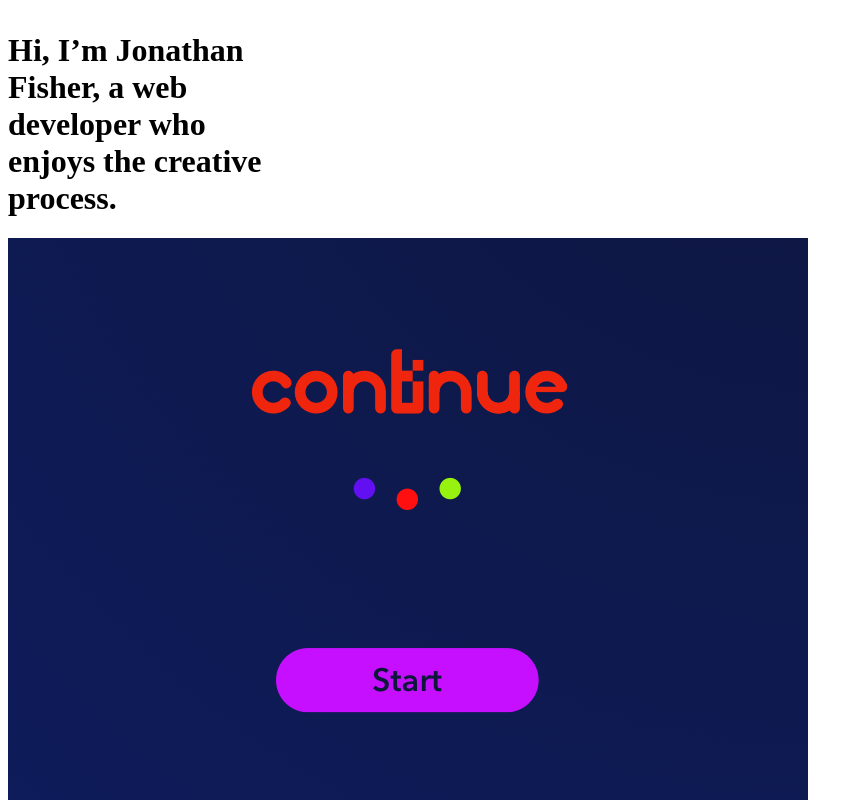
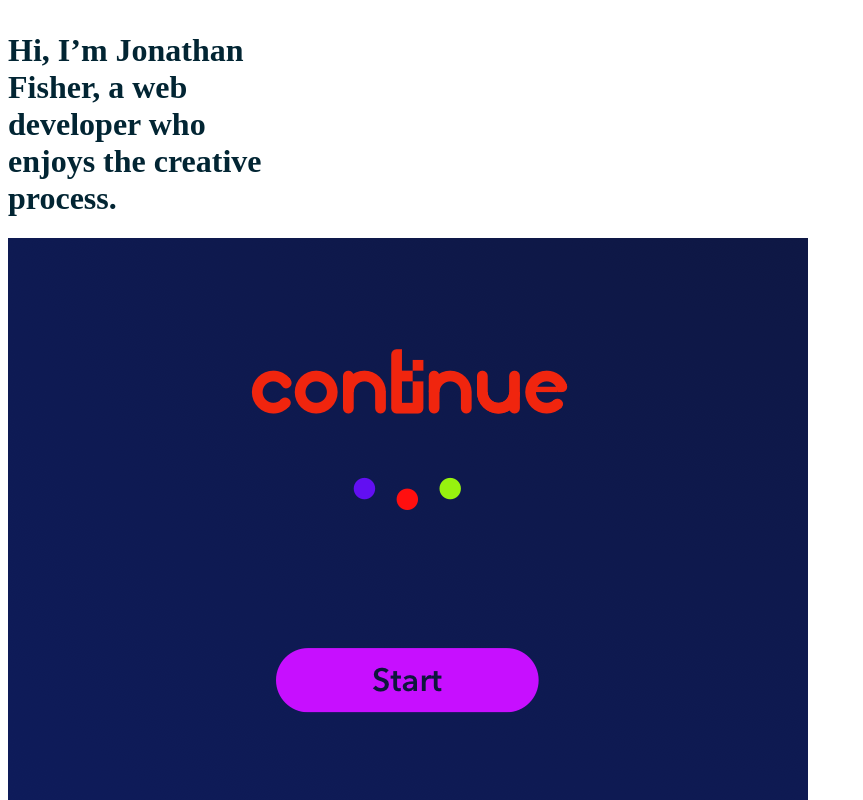
Before and after one commit to jonzfisher/my, a Gatsby site: page / in a window 1280 px wide. Shown: the top 800 px of the page, without its empty margins (0-863 px from the left). Built offline with nearby package versions, Linux system fonts and the light colour scheme; Gatsby itself is replaced by a stand-in of ours.

Commit message:
change one liner font color

```diff
--- a/src/pages/index.js
+++ b/src/pages/index.js
@@ -7,7 +7,12 @@ import continue_wip from './continue_wip.png'
 const IndexPage = () => (
   <div style={{marginTop: '2rem'}}>
     <Fade duration={800} delay={400}>
-      <h1 style={{width: '16rem', fontSize: '2rem'}}>Hi, I’m Jonathan Fisher, a web developer who enjoys the creative process.</h1>
+      <h1
+        style={{
+          width: '16rem',
+          fontSize: '2rem',
+          color: '#022533',
+        }}>Hi, I’m Jonathan Fisher, a web developer who enjoys the creative process.</h1>
     </Fade>
     <Fade duration={600}>
       <div className="case-study-container">
```
